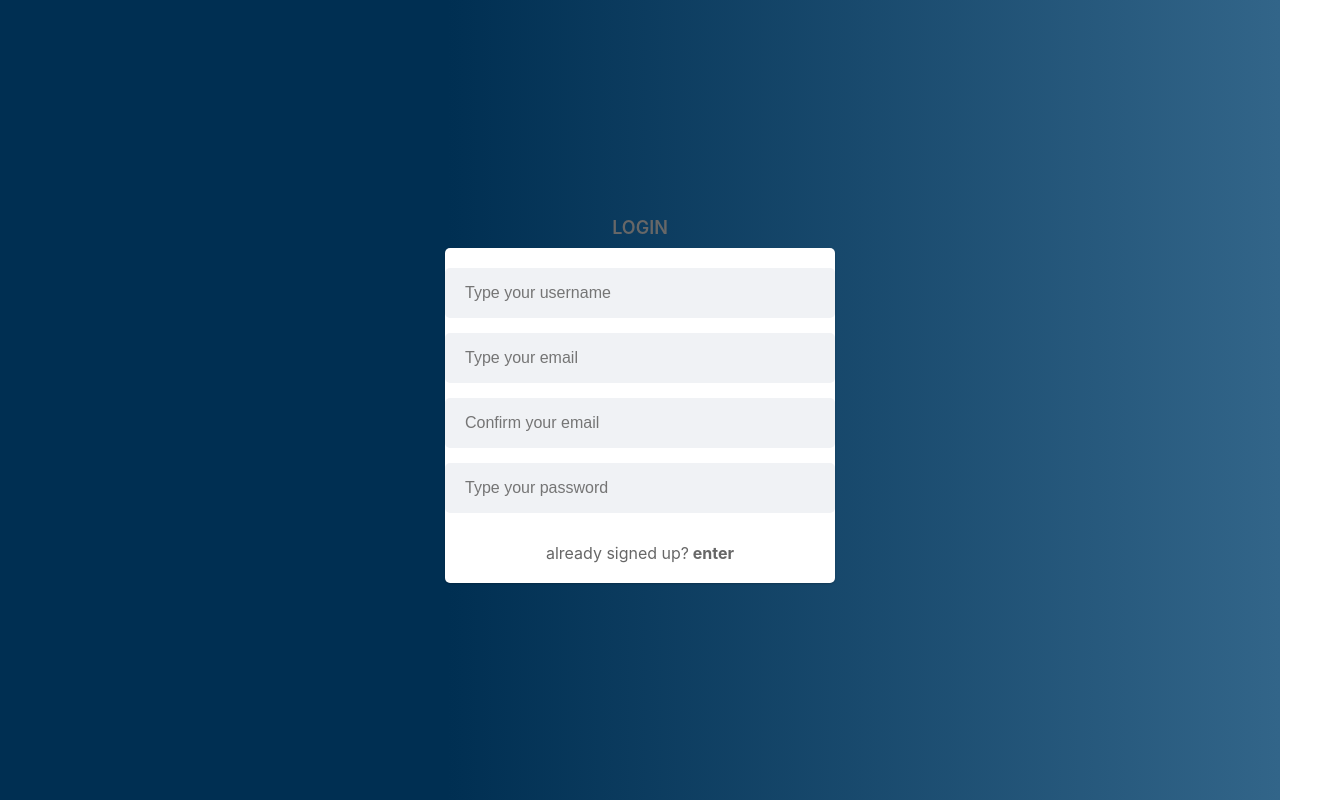
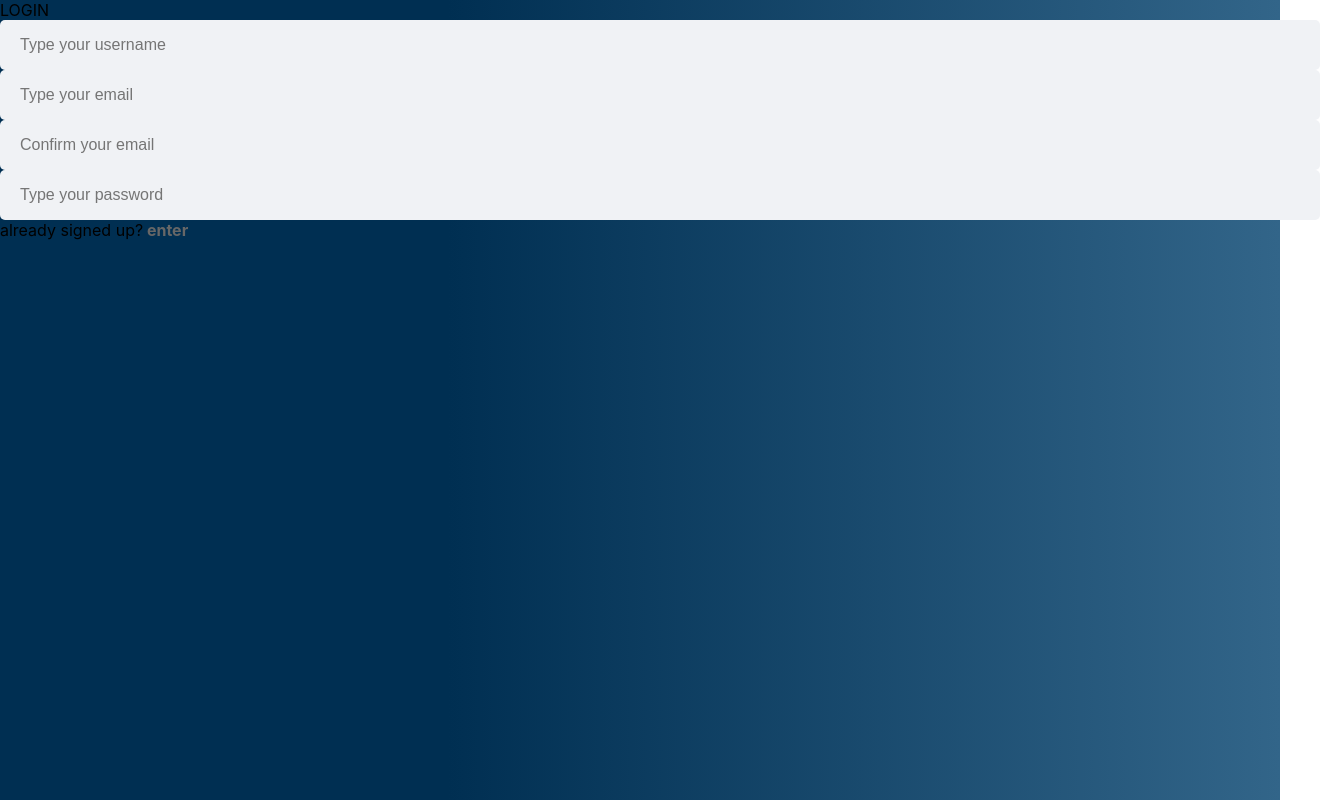
Before and after one commit to GiuliaCasteluci/pawsitivity, a React (Create React App) app in the folder packages/client/: page /register in a window 1280 px wide. Shown: the whole page, 1320 px wide, since content can reach past the window. Built offline with nearby package versions, Linux system fonts and the light colour scheme.

Commit message:
pages working, but needs css

```diff
--- a/packages/client/src/components/pages/Header/index.js
+++ b/packages/client/src/components/pages/Header/index.js
@@ -6,7 +6,7 @@ import styled from 'styled-components';
 // components are written with upper case letters
 //HeaderContainer involves  the entire heading
 const HeaderContainer = styled.header`
-
+image.png
 
 `
 
--- a/packages/client/src/components/pages/Login/index.js
+++ b/packages/client/src/components/pages/Login/index.js
@@ -6,41 +6,23 @@ import useAuth from '../../../hooks/useAuth'
 
 
 const Container = styled.div`
-  display: flex;
-  align-items: center;
-  justify-content: center;
-  flex-direction: column;
-  gap: 10px;
+
 `;
 
 const Content = styled.div`
-  gap: 15px;
-  display: flex;
-  align-items: center;
-  justify-content: center;
-  flex-direction: column;
-  width: 100%;
-  box-shadow: 0 1px 2px #0003;
-  background-color: white;
-  max-width: 350px;
-  padding: 20px;
-  border-radius: 5px;
+
 `;
 
 const Label = styled.label`
-  font-size: 18px;
-  font-weight: 600;
-  color: #676767;
+
 `;
 
 const LabelSignup = styled.label`
-  font-size: 16px;
-  color: #676767;
+
 `;
 
 const LabelError = styled.label`
-  font-size: 14px;
-  color: red;
+
 `;
 
 const Strong = styled.strong`
--- a/packages/client/src/components/pages/Register/index.js
+++ b/packages/client/src/components/pages/Register/index.js
@@ -6,42 +6,23 @@ import useAuth from "../../../hooks/useAuth";
 import styled from "styled-components";
 
 const Container = styled.div`
-  display: flex;
-  align-items: center;
-  justify-content: center;
-  flex-direction: column;
-  gap: 10px;
-  height: 100vh;
+
 `;
 
 const Content = styled.div`
-  gap: 15px;
-  display: flex;
-  align-items: center;
-  justify-content: center;
-  flex-direction: column;
-  width: 100%;
-  box-shadow: 0 1px 2px #0003;
-  background-color: white;
-  max-width: 350px;
-  padding: 20px;
-  border-radius: 5px;
+
 `;
 
 const Label = styled.label`
-  font-size: 18px;
-  font-weight: 600;
-  color: #676767;
+
 `;
 
 const LabelSignin = styled.label`
-  font-size: 16px;
-  color: #676767;
+
 `;
 
 const labelError = styled.label`
-  font-size: 14px;
-  color: red;
+
 `;
 
 const Strong = styled.strong`
```
Also changed, not shown: packages/client/src/components/pages/Home/index.js (+1 -6 lines).
